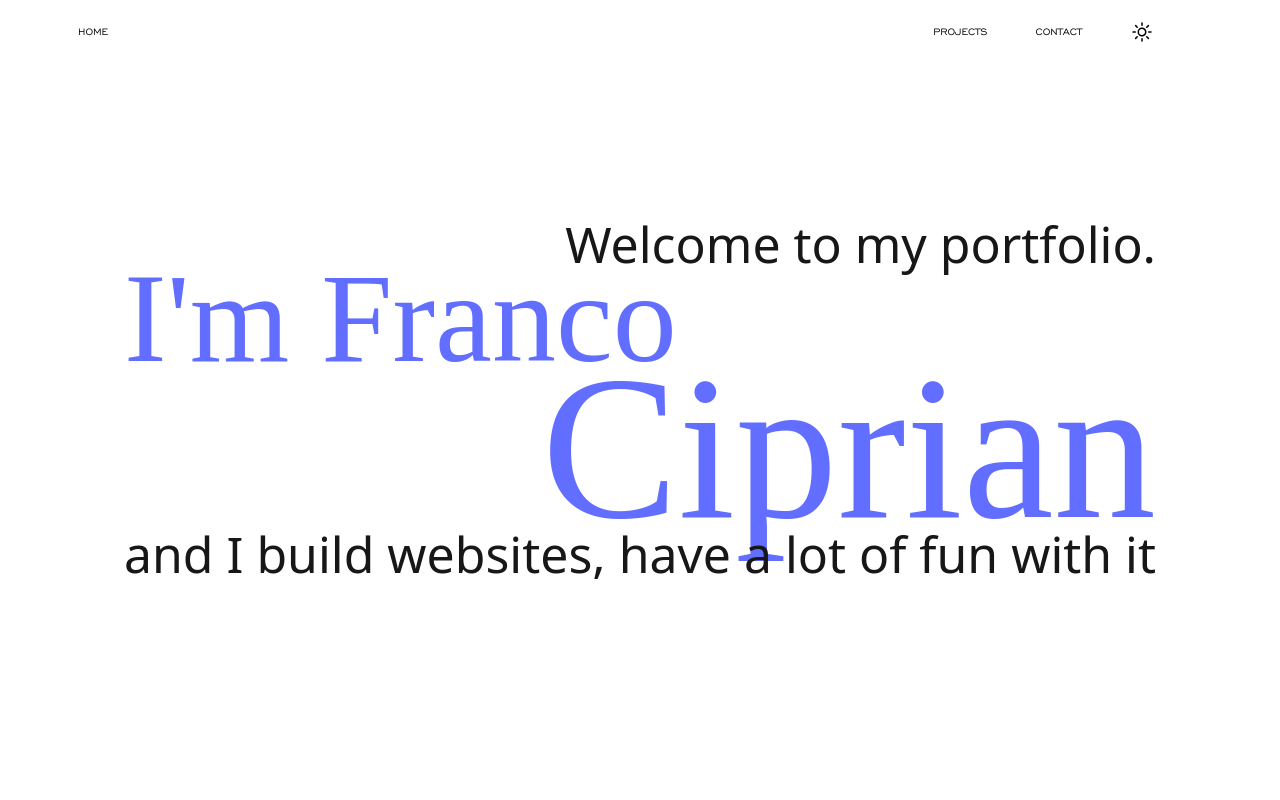
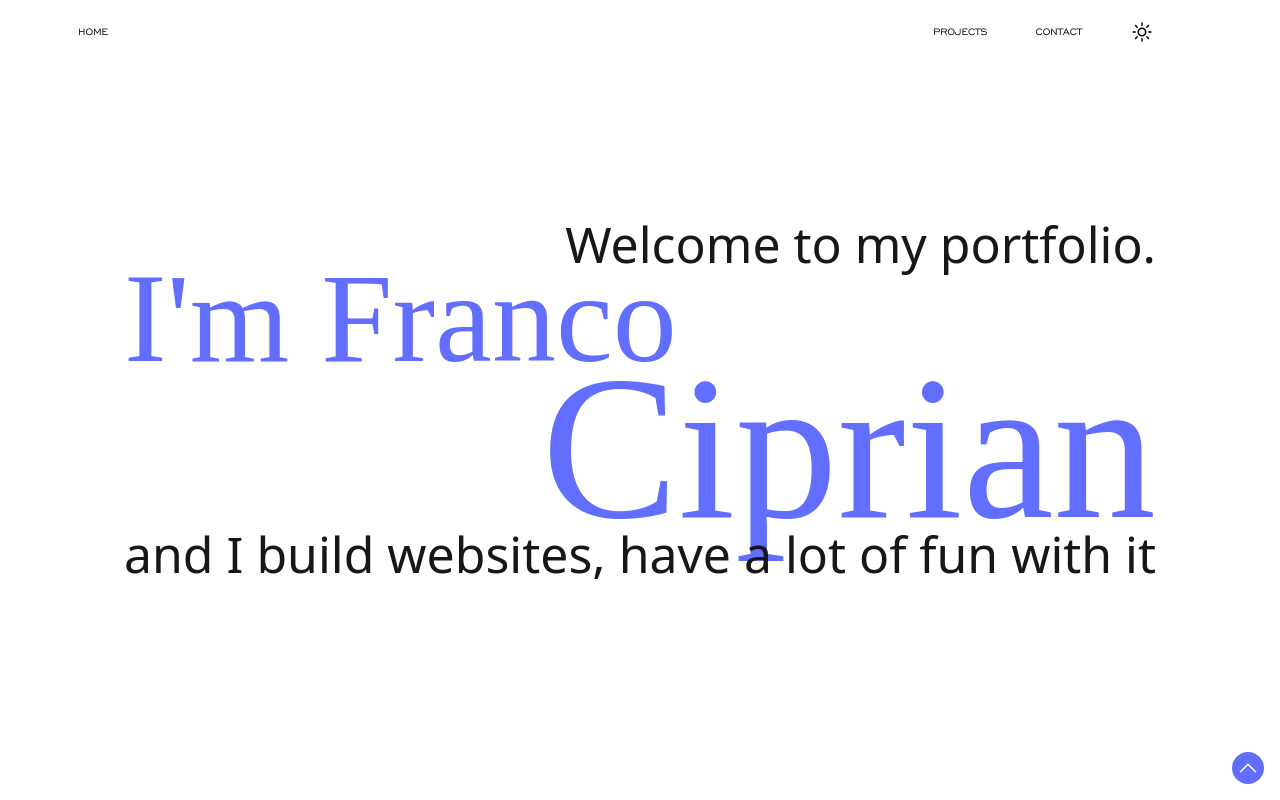
Before and after one commit to francociprian/portfolio, a Next.js app: page / in a window 1280 px wide. Shown: the top 800 px of the page. Built offline with nearby package versions, Linux system fonts and the light colour scheme; a web font is replaced by a local one.

Commit message:
Update layout button scroll top

```diff
--- a/pages/layout.tsx
+++ b/pages/layout.tsx
@@ -2,6 +2,7 @@ import { useRouter } from 'next/router'
 import React, { useState, useEffect } from 'react';
 import Header from "@/components/Header";
 import Menu from '@/components/Menu';
+import { ScrollTop } from '@/components/scrollTop';
 
 export default function Layout({ children }: { children: React.ReactNode }) {
   const [menuState, setMenuState] = useState<boolean>(false)
@@ -16,6 +17,7 @@ export default function Layout({ children }: { children: React.ReactNode }) {
       <Header menuState={menuState} setMenuState={setMenuState} />
       <Menu menuState={menuState} setMenuState={setMenuState} />
         {children}
+      <ScrollTop />
     </>
   );
 }
```
